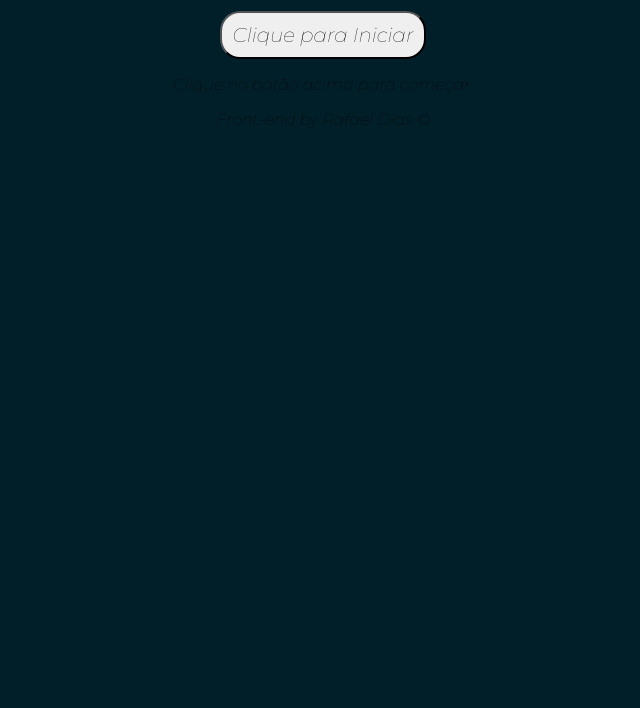
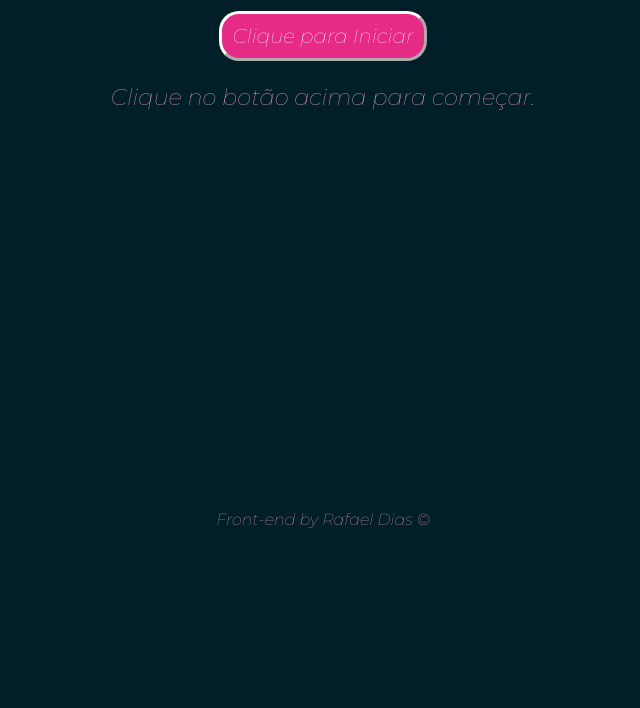
Before and after one commit to Rafaeldias0934/OperacoescomJS, a plain HTML site: page index.html in a window 1280 px wide. Shown: the part 92-800 px from the top of the page, without its empty margins (317-957 px from the left). Drawn offline with Linux system fonts and the light colour scheme.

Commit message:
Atualizando o style

```diff
--- a/style.css
+++ b/style.css
@@ -4,13 +4,27 @@
     font-family: 'Montserrat', sans-serif;
     text-align: center;
     background-color: #001F29;
+    color: #f5a0bd;
+
 }
 .title {
     font-size: 15pt;
+    color: #f9c8d8;
 }
 button{
     font-size: 15pt;
     padding: 10px;
     border-radius: 20px;
     font-family: 'Montserrat', sans-serif;
+    color: #ffffff;
+    border-width: medium;
+    border-style:outset;
+    border-color: #ffffff;
+    background-color: #e62b86;
 }
+.text {
+    font-size: 17pt;
+}
+.baseboard {
+    padding-top: 270pt;
+}
```
